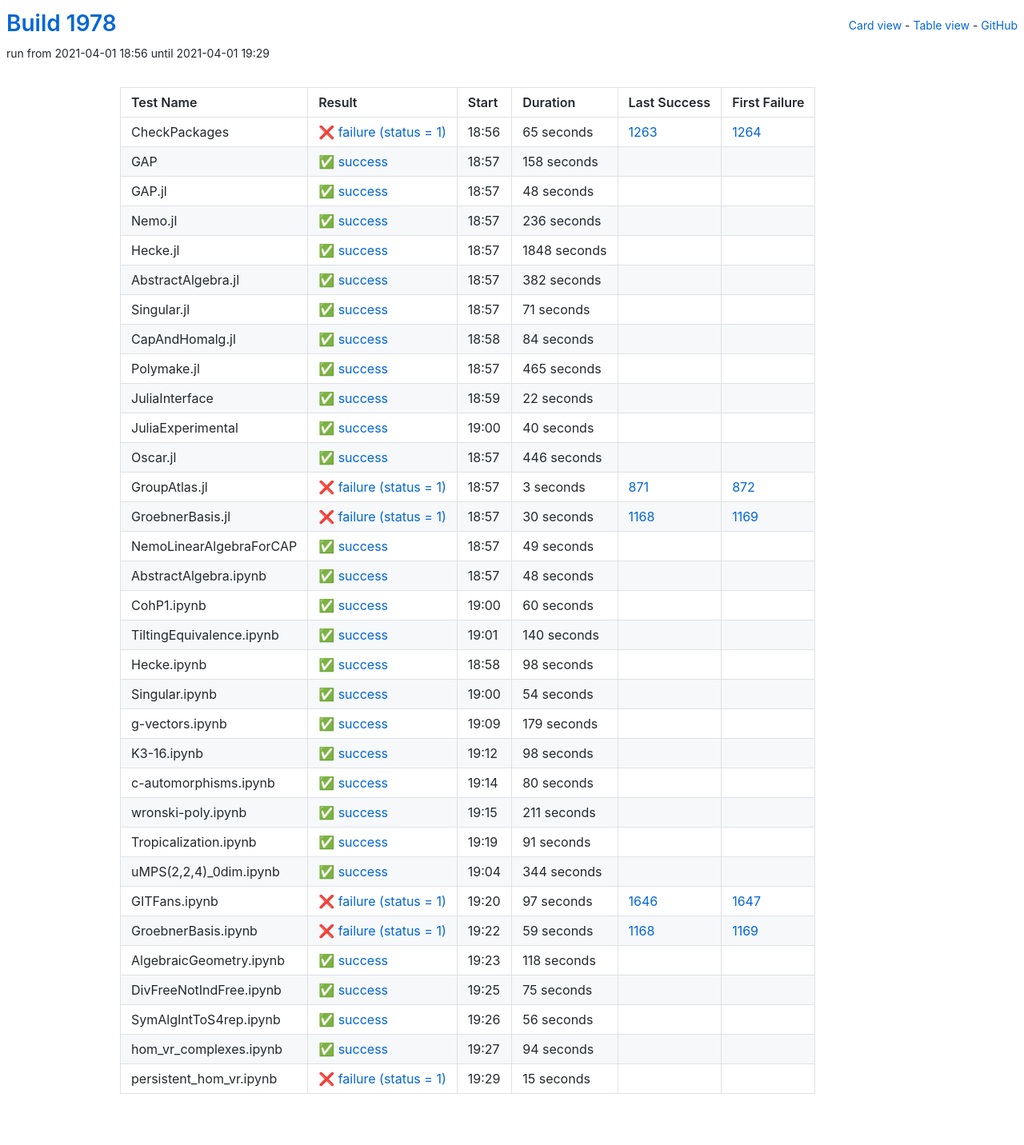
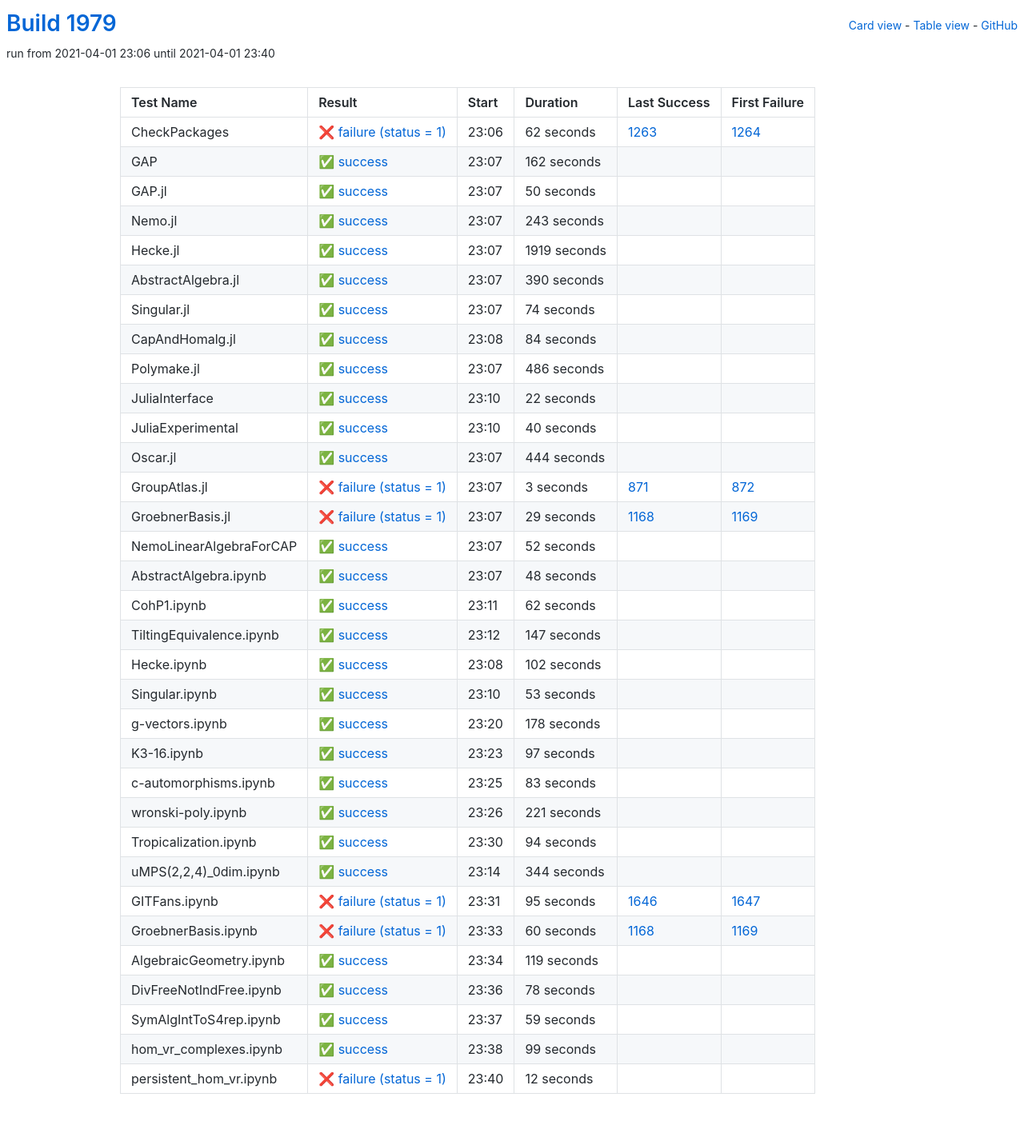
Before and after one commit to oscar-system/oscar-ci-status-stable, a Jekyll site: the page built from table.html, in a window 1280 px wide. Shown: the whole page at 80% size. Built offline with Jekyll 4.4.1, drawn with Linux system fonts in a browser that asks for light colours.

Commit message:
Build #1979

```diff
--- a/_data/ci.yml
+++ b/_data/ci.yml
@@ -1,6 +1,6 @@
 ---
-build: 1978
-build_url: https://oscarci.mathematik.uni-kl.de/job/oscar-stable/1978/
+build: 1979
+build_url: https://oscarci.mathematik.uni-kl.de/job/oscar-stable/1979/
 job: oscar-stable
 organization: oscar-system
 repo: oscar-ci-status-stable
@@ -8,92 +8,92 @@ repourl: https://github.com/oscar-system/oscar-ci-status-stable
 tests:
 - name: CheckPackages
   id: checkpackages
-  log: https://oscarci.mathematik.uni-kl.de/job/oscar-stable/1978/artifact/logs/build-1978/CheckPackages.log
-  start: 2021-04-01 18:56
+  log: https://oscarci.mathematik.uni-kl.de/job/oscar-stable/1979/artifact/logs/build-1979/CheckPackages.log
+  start: 2021-04-01 23:06
   success: false
   exitcode: 1
   status: failure
-  duration: 65
+  duration: 62
   last_success: 1263
   last_success_url: https://oscarci.mathematik.uni-kl.de/job/oscar-stable/1263/
   first_failure: 1264
   first_failure_url: https://oscarci.mathematik.uni-kl.de/job/oscar-stable/1264/
 - name: GAP
   id: gap
-  log: https://oscarci.mathematik.uni-kl.de/job/oscar-stable/1978/artifact/logs/build-1978/GAP.log
-  start: 2021-04-01 18:57
+  log: https://oscarci.mathematik.uni-kl.de/job/oscar-stable/1979/artifact/logs/build-1979/GAP.log
+  start: 2021-04-01 23:07
   success: true
   exitcode: 0
   status: success
-  duration: 158
+  duration: 162
   last_success: false
   last_success_url:
   first_failure: false
   first_failure_url:
 - name: GAP.jl
   id: gap-jl
-  log: https://oscarci.mathematik.uni-kl.de/job/oscar-stable/1978/artifact/logs/build-1978/GAP.jl.log
-  start: 2021-04-01 18:57
+  log: https://oscarci.mathematik.uni-kl.de/job/oscar-stable/1979/artifact/logs/build-1979/GAP.jl.log
+  start: 2021-04-01 23:07
   success: true
   exitcode: 0
   status: success
-  duration: 48
+  duration: 50
   last_success: false
   last_success_url:
   first_failure: false
   first_failure_url:
 - name: Nemo.jl
   id: nemo-jl
-  log: https://oscarci.mathematik.uni-kl.de/job/oscar-stable/1978/artifact/logs/build-1978/Nemo.jl.log
-  start: 2021-04-01 18:57
+  log: https://oscarci.mathematik.uni-kl.de/job/oscar-stable/1979/artifact/logs/build-1979/Nemo.jl.log
+  start: 2021-04-01 23:07
   success: true
   exitcode: 0
   status: success
-  duration: 236
+  duration: 243
   last_success: false
   last_success_url:
   first_failure: false
   first_failure_url:
 - name: Hecke.jl
   id: hecke-jl
-  log: https://oscarci.mathematik.uni-kl.de/job/oscar-stable/1978/artifact/logs/build-1978/Hecke.jl.log
-  start: 2021-04-01 18:57
+  log: https://oscarci.mathematik.uni-kl.de/job/oscar-stable/1979/artifact/logs/build-1979/Hecke.jl.log
+  start: 2021-04-01 23:07
   success: true
   exitcode: 0
   status: success
-  duration: 1848
+  duration: 1919
   last_success: false
   last_success_url:
   first_failure: false
   first_failure_url:
 - name: AbstractAlgebra.jl
   id: abstractalgebra-jl
-  log: https://oscarci.mathematik.uni-kl.de/job/oscar-stable/1978/artifact/logs/build-1978/AbstractAlgebra.jl.log
-  start: 2021-04-01 18:57
+  log: https://oscarci.mathematik.uni-kl.de/job/oscar-stable/1979/artifact/logs/build-1979/AbstractAlgebra.jl.log
+  start: 2021-04-01 23:07
   success: true
   exitcode: 0
   status: success
-  duration: 382
+  duration: 390
   last_success: false
   last_success_url:
   first_failure: false
   first_failure_url:
 - name: Singular.jl
   id: singular-jl
-  log: https://oscarci.mathematik.uni-kl.de/job/oscar-stable/1978/artifact/logs/build-1978/Singular.jl.log
-  start: 2021-04-01 18:57
+  log: https://oscarci.mathematik.uni-kl.de/job/oscar-stable/1979/artifact/logs/build-1979/Singular.jl.log
+  start: 2021-04-01 23:07
   success: true
   exitcode: 0
   status: success
-  duration: 71
+  duration: 74
   last_success: false
   last_success_url:
   first_failure: false
   first_failure_url:
 - name: CapAndHomalg.jl
   id: capandhomalg-jl
-  log: https://oscarci.mathematik.uni-kl.de/job/oscar-stable/1978/artifact/logs/build-1978/CapAndHomalg.jl.log
-  start: 2021-04-01 18:58
+  log: https://oscarci.mathematik.uni-kl.de/job/oscar-stable/1979/artifact/logs/build-1979/CapAndHomalg.jl.log
+  start: 2021-04-01 23:08
   success: true
   exitcode: 0
   status: success
@@ -104,20 +104,20 @@ tests:
   first_failure_url:
 - name: Polymake.jl
   id: polymake-jl
-  log: https://oscarci.mathematik.uni-kl.de/job/oscar-stable/1978/artifact/logs/build-1978/Polymake.jl.log
-  start: 2021-04-01 18:57
+  log: https://oscarci.mathematik.uni-kl.de/job/oscar-stable/1979/artifact/logs/build-1979/Polymake.jl.log
+  start: 2021-04-01 23:07
   success: true
   exitcode: 0
   status: success
-  duration: 465
+  duration: 486
   last_success: false
   last_success_url:
   first_failure: false
   first_failure_url:
 - name: JuliaInterface
   id: juliainterface
-  log: https://oscarci.mathematik.uni-kl.de/job/oscar-stable/1978/artifact/logs/build-1978/JuliaInterface.log
-  start: 2021-04-01 18:59
+  log: https://oscarci.mathematik.uni-kl.de/job/oscar-stable/1979/artifact/logs/build-1979/JuliaInterface.log
+  start: 2021-04-01 23:10
   success: true
   exitcode: 0
   status: success
@@ -128,8 +128,8 @@ tests:
   first_failure_url:
 - name: JuliaExperimental
   id: juliaexperimental
-  log: https://oscarci.mathematik.uni-kl.de/job/oscar-stable/1978/artifact/logs/build-1978/JuliaExperimental.log
-  start: 2021-04-01 19:00
+  log: https://oscarci.mathematik.uni-kl.de/job/oscar-stable/1979/artifact/logs/build-1979/JuliaExperimental.log
+  start: 2021-04-01 23:10
   success: true
   exitcode: 0
   status: success
@@ -140,20 +140,20 @@ tests:
   first_failure_url:
 - name: Oscar.jl
   id: oscar-jl
-  log: https://oscarci.mathematik.uni-kl.de/job/oscar-stable/1978/artifact/logs/build-1978/Oscar.jl.log
-  start: 2021-04-01 18:57
+  log: https://oscarci.mathematik.uni-kl.de/job/oscar-stable/1979/artifact/logs/build-1979/Oscar.jl.log
+  start: 2021-04-01 23:07
   success: true
   exitcode: 0
   status: success
-  duration: 446
+  duration: 444
   last_success: false
   last_success_url:
   first_failure: false
   first_failure_url:
 - name: GroupAtlas.jl
   id: groupatlas-jl
-  log: https://oscarci.mathematik.uni-kl.de/job/oscar-stable/1978/artifact/logs/build-1978/GroupAtlas.jl.log
-  start: 2021-04-01 18:57
+  log: https://oscarci.mathematik.uni-kl.de/job/oscar-stable/1979/artifact/logs/build-1979/GroupAtlas.jl.log
+  start: 2021-04-01 23:07
   success: false
   exitcode: 1
   status: failure
@@ -164,32 +164,32 @@ tests:
   first_failure_url: https://oscarci.mathematik.uni-kl.de/job/oscar-stable/872/
 - name: GroebnerBasis.jl
   id: groebnerbasis-jl
-  log: https://oscarci.mathematik.uni-kl.de/job/oscar-stable/1978/artifact/logs/build-1978/GroebnerBasis.jl.log
-  start: 2021-04-01 18:57
+  log: https://oscarci.mathematik.uni-kl.de/job/oscar-stable/1979/artifact/logs/build-1979/GroebnerBasis.jl.log
+  start: 2021-04-01 23:07
   success: false
   exitcode: 1
   status: failure
-  duration: 30
+  duration: 29
   last_success: 1168
   last_success_url: https://oscarci.mathematik.uni-kl.de/job/oscar-stable/1168/
   first_failure: 1169
   first_failure_url: https://oscarci.mathematik.uni-kl.de/job/oscar-stable/1169/
 - name: NemoLinearAlgebraForCAP
   id: nemolinearalgebraforcap
-  log: https://oscarci.mathematik.uni-kl.de/job/oscar-stable/1978/artifact/logs/build-1978/NemoLinearAlgebraForCAP.log
-  start: 2021-04-01 18:57
+  log: https://oscarci.mathematik.uni-kl.de/job/oscar-stable/1979/artifact/logs/build-1979/NemoLinearAlgebraForCAP.log
+  start: 2021-04-01 23:07
   success: true
   exitcode: 0
   status: success
-  duration: 49
+  duration: 52
   last_success: false
   last_success_url:
   first_failure: false
   first_failure_url:
 - name: AbstractAlgebra.ipynb
   id: abstractalgebra-ipynb
-  log: https://oscarci.mathematik.uni-kl.de/job/oscar-stable/1978/artifact/logs/build-1978/AbstractAlgebra.ipynb.log
-  start: 2021-04-01 18:57
+  log: https://oscarci.mathematik.uni-kl.de/job/oscar-stable/1979/artifact/logs/build-1979/AbstractAlgebra.ipynb.log
+  start: 2021-04-01 23:07
   success: true
   exitcode: 0
   status: success
@@ -200,116 +200,116 @@ tests:
   first_failure_url:
 - name: CohP1.ipynb
   id: cohp1-ipynb
-  log: https://oscarci.mathematik.uni-kl.de/job/oscar-stable/1978/artifact/logs/build-1978/CohP1.ipynb.log
-  start: 2021-04-01 19:00
+  log: https://oscarci.mathematik.uni-kl.de/job/oscar-stable/1979/artifact/logs/build-1979/CohP1.ipynb.log
+  start: 2021-04-01 23:11
   success: true
   exitcode: 0
   status: success
-  duration: 60
+  duration: 62
   last_success: false
   last_success_url:
   first_failure: false
   first_failure_url:
 - name: TiltingEquivalence.ipynb
   id: tiltingequivalence-ipynb
-  log: https://oscarci.mathematik.uni-kl.de/job/oscar-stable/1978/artifact/logs/build-1978/TiltingEquivalence.ipynb.log
-  start: 2021-04-01 19:01
+  log: https://oscarci.mathematik.uni-kl.de/job/oscar-stable/1979/artifact/logs/build-1979/TiltingEquivalence.ipynb.log
+  start: 2021-04-01 23:12
   success: true
   exitcode: 0
   status: success
-  duration: 140
+  duration: 147
   last_success: false
   last_success_url:
   first_failure: false
   first_failure_url:
 - name: Hecke.ipynb
   id: hecke-ipynb
-  log: https://oscarci.mathematik.uni-kl.de/job/oscar-stable/1978/artifact/logs/build-1978/Hecke.ipynb.log
-  start: 2021-04-01 18:58
+  log: https://oscarci.mathematik.uni-kl.de/job/oscar-stable/1979/artifact/logs/build-1979/Hecke.ipynb.log
+  start: 2021-04-01 23:08
   success: true
   exitcode: 0
   status: success
-  duration: 98
+  duration: 102
   last_success: false
   last_success_url:
   first_failure: false
   first_failure_url:
 - name: Singular.ipynb
   id: singular-ipynb
-  log: https://oscarci.mathematik.uni-kl.de/job/oscar-stable/1978/artifact/logs/build-1978/Singular.ipynb.log
-  start: 2021-04-01 19:00
+  log: https://oscarci.mathematik.uni-kl.de/job/oscar-stable/1979/artifact/logs/build-1979/Singular.ipynb.log
+  start: 2021-04-01 23:10
   success: true
   exitcode: 0
   status: success
-  duration: 54
+  duration: 53
   last_success: false
   last_success_url:
   first_failure: false
   first_failure_url:
 - name: g-vectors.ipynb
   id: g-vectors-ipynb
-  log: https://oscarci.mathematik.uni-kl.de/job/oscar-stable/1978/artifact/logs/build-1978/g-vectors.ipynb.log
-  start: 2021-04-01 19:09
+  log: https://oscarci.mathematik.uni-kl.de/job/oscar-stable/1979/artifact/logs/build-1979/g-vectors.ipynb.log
+  start: 2021-04-01 23:20
   success: true
   exitcode: 0
   status: success
-  duration: 179
+  duration: 178
   last_success: false
   last_success_url:
   first_failure: false
   first_failure_url:
 - name: K3-16.ipynb
   id: k3-16-ipynb
-  log: https://oscarci.mathematik.uni-kl.de/job/oscar-stable/1978/artifact/logs/build-1978/K3-16.ipynb.log
-  start: 2021-04-01 19:12
+  log: https://oscarci.mathematik.uni-kl.de/job/oscar-stable/1979/artifact/logs/build-1979/K3-16.ipynb.log
+  start: 2021-04-01 23:23
   success: true
   exitcode: 0
   status: success
-  duration: 98
+  duration: 97
   last_success: false
   last_success_url:
   first_failure: false
   first_failure_url:
 - name: c-automorphisms.ipynb
   id: c-automorphisms-ipynb
-  log: https://oscarci.mathematik.uni-kl.de/job/oscar-stable/1978/artifact/logs/build-1978/c-automorphisms.ipynb.log
-  start: 2021-04-01 19:14
+  log: https://oscarci.mathematik.uni-kl.de/job/oscar-stable/1979/artifact/logs/build-1979/c-automorphisms.ipynb.log
+  start: 2021-04-01 23:25
   success: true
   exitcode: 0
   status: success
-  duration: 80
+  duration: 83
   last_success: false
   last_success_url:
   first_failure: false
   first_failure_url:
 - name: wronski-poly.ipynb
   id: wronski-poly-ipynb
-  log: https://oscarci.mathematik.uni-kl.de/job/oscar-stable/1978/artifact/logs/build-1978/wronski-poly.ipynb.log
-  start: 2021-04-01 19:15
+  log: https://oscarci.mathematik.uni-kl.de/job/oscar-stable/1979/artifact/logs/build-1979/wronski-poly.ipynb.log
+  start: 2021-04-01 23:26
   success: true
   exitcode: 0
   status: success
-  duration: 211
+  duration: 221
   last_success: false
   last_success_url:
   first_failure: false
   first_failure_url:
 - name: Tropicalization.ipynb
   id: tropicalization-ipynb
-  log: https://oscarci.mathematik.uni-kl.de/job/oscar-stable/1978/artifact/logs/build-1978/Tropicalization.ipynb.log
-  start: 2021-04-01 19:19
+  log: https://oscarci.mathematik.uni-kl.de/job/oscar-stable/1979/artifact/logs/build-1979/Tropicalization.ipynb.log
+  start: 2021-04-01 23:30
   success: true
   exitcode: 0
   status: success
-  duration: 91
+  duration: 94
   last_success: false
   last_success_url:
   first_failure: false
   first_failure_url:
 - name: uMPS(2,2,4)_0dim.ipynb
   id: umps-2-2-4-0dim-ipynb
-  log: https://oscarci.mathematik.uni-kl.de/job/oscar-stable/1978/artifact/logs/build-1978/uMPS-2-2-4-_0dim.ipynb.log
-  start: 2021-04-01 19:04
+  log: https://oscarci.mathematik.uni-kl.de/job/oscar-stable/1979/artifact/logs/build-1979/uMPS-2-2-4-_0dim.ipynb.log
+  start: 2021-04-01 23:14
   success: true
   exitcode: 0
   status: success
@@ -320,84 +320,84 @@ tests:
   first_failure_url:
 - name: GITFans.ipynb
   id: gitfans-ipynb
-  log: https://oscarci.mathematik.uni-kl.de/job/oscar-stable/1978/artifact/logs/build-1978/GITFans.ipynb.log
-  start: 2021-04-01 19:20
+  log: https://oscarci.mathematik.uni-kl.de/job/oscar-stable/1979/artifact/logs/build-1979/GITFans.ipynb.log
+  start: 2021-04-01 23:31
   success: false
   exitcode: 1
   status: failure
-  duration: 97
+  duration: 95
   last_success: 1646
   last_success_url: https://oscarci.mathematik.uni-kl.de/job/oscar-stable/1646/
   first_failure: 1647
   first_failure_url: https://oscarci.mathematik.uni-kl.de/job/oscar-stable/1647/
 - name: GroebnerBasis.ipynb
   id: groebnerbasis-ipynb
-  log: https://oscarci.mathematik.uni-kl.de/job/oscar-stable/1978/artifact/logs/build-1978/GroebnerBasis.ipynb.log
-  start: 2021-04-01 19:22
+  log: https://oscarci.mathematik.uni-kl.de/job/oscar-stable/1979/artifact/logs/build-1979/GroebnerBasis.ipynb.log
+  start: 2021-04-01 23:33
   success: false
   exitcode: 1
   status: failure
-  duration: 59
+  duration: 60
   last_success: 1168
   last_success_url: https://oscarci.mathematik.uni-kl.de/job/oscar-stable/1168/
   first_failure: 1169
   first_failure_url: https://oscarci.mathematik.uni-kl.de/job/oscar-stable/1169/
 - name: AlgebraicGeometry.ipynb
   id: algebraicgeometry-ipynb
-  log: https://oscarci.mathematik.uni-kl.de/job/oscar-stable/1978/artifact/logs/build-1978/AlgebraicGeometry.ipynb.log
-  start: 2021-04-01 19:23
+  log: https://oscarci.mathematik.uni-kl.de/job/oscar-stable/1979/artifact/logs/build-1979/AlgebraicGeometry.ipynb.log
+  start: 2021-04-01 23:34
   success: true
   exitcode: 0
   status: success
-  duration: 118
+  duration: 119
   last_success: false
   last_success_url:
   first_failure: false
   first_failure_url:
 - name: DivFreeNotIndFree.ipynb
   id: divfreenotindfree-ipynb
-  log: https://oscarci.mathematik.uni-kl.de/job/oscar-stable/1978/artifact/logs/build-1978/DivFreeNotIndFree.ipynb.log
-  start: 2021-04-01 19:25
+  log: https://oscarci.mathematik.uni-kl.de/job/oscar-stable/1979/artifact/logs/build-1979/DivFreeNotIndFree.ipynb.log
+  start: 2021-04-01 23:36
   success: true
   exitcode: 0
   status: success
-  duration: 75
+  duration: 78
   last_success: false
   last_success_url:
   first_failure: false
   first_failure_url:
 - name: SymAlgIntToS4rep.ipynb
   id: symalginttos4rep-ipynb
-  log: https://oscarci.mathematik.uni-kl.de/job/oscar-stable/1978/artifact/logs/build-1978/SymAlgIntToS4rep.ipynb.log
-  start: 2021-04-01 19:26
+  log: https://oscarci.mathematik.uni-kl.de/job/oscar-stable/1979/artifact/logs/build-1979/SymAlgIntToS4rep.ipynb.log
+  start: 2021-04-01 23:37
   success: true
   exitcode: 0
   status: success
-  duration: 56
+  duration: 59
   last_success: false
   last_success_url:
   first_failure: false
   first_failure_url:
 - name: hom_vr_complexes.ipynb
   id: hom-vr-complexes-ipynb
-  log: https://oscarci.mathematik.uni-kl.de/job/oscar-stable/1978/artifact/logs/build-1978/hom_vr_complexes.ipynb.log
-  start: 2021-04-01 19:27
+  log: https://oscarci.mathematik.uni-kl.de/job/oscar-stable/1979/artifact/logs/build-1979/hom_vr_complexes.ipynb.log
+  start: 2021-04-01 23:38
   success: true
   exitcode: 0
   status: success
-  duration: 94
+  duration: 99
   last_success: false
   last_success_url:
   first_failure: false
   first_failure_url:
 - name: persistent_hom_vr.ipynb
   id: persistent-hom-vr-ipynb
-  log: https://oscarci.mathematik.uni-kl.de/job/oscar-stable/1978/artifact/logs/build-1978/persistent_hom_vr.ipynb.log
-  start: 2021-04-01 19:29
+  log: https://oscarci.mathematik.uni-kl.de/job/oscar-stable/1979/artifact/logs/build-1979/persistent_hom_vr.ipynb.log
+  start: 2021-04-01 23:40
   success: false
   exitcode: 1
   status: failure
-  duration: 15
+  duration: 12
   last_success: false
   last_success_url:
   first_failure: false
```
Also changed, not shown: README.md.
